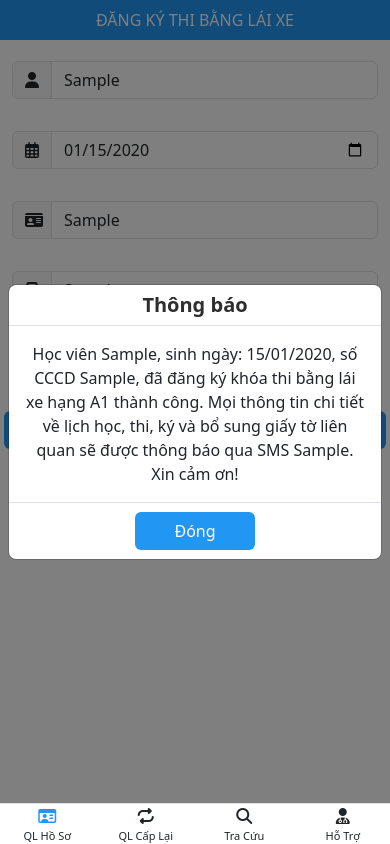
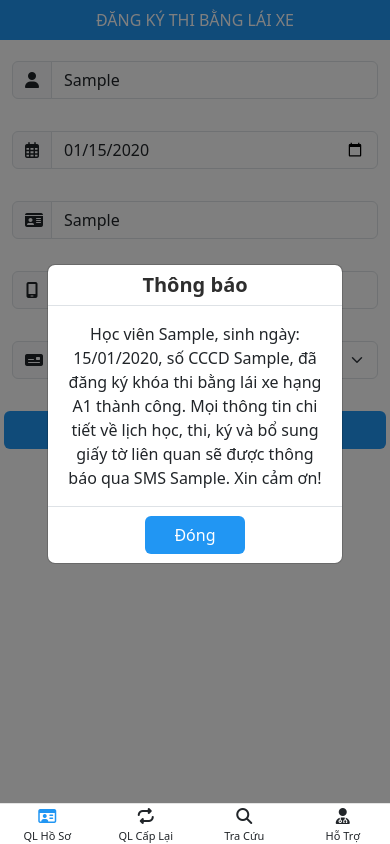
Before and after one commit to HieuBuii/DriveLicense, a plain HTML site: page index.html in a window 390 px wide. Both pictures are taken after typing "Sample", "2020-01-15", "Sample", "Sample" into the empty fields and a click on the button "Gửi". Drawn offline with nearby package versions, Linux system fonts and the light colour scheme.

Commit message:
chore style of modal

```diff
--- a/styles.css
+++ b/styles.css
@@ -73,5 +73,16 @@
 }
 
 .modal-footer .custom-btn {
-  width: 120px;
+  width: 100px;
 }
+
+@media screen and (max-width: 600px) {
+  .modal-dialog {
+    width: 100%;
+    justify-content: center;
+    margin: 0;
+  }
+  .modal-content {
+    max-width: 76vw;
+  }
+}
```
